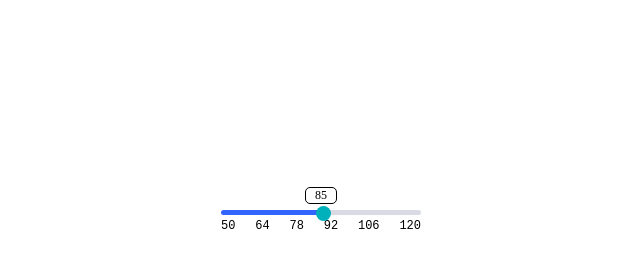
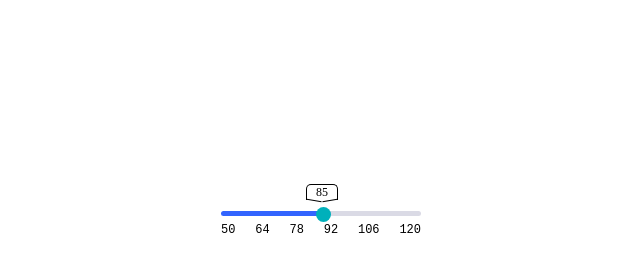
Before and after one commit to Samirox66/ngSlider, a website built with webpack: page src/index.pug in a window 1280 px wide. Shown: the full height of the page, 319-959 px from the left. Built offline with nearby package versions, Linux system fonts and the light colour scheme.

Commit message:
Added current value of slider and his moves with slider, first attempt to make vertical mode of slider

```diff
--- a/package.json
+++ b/package.json
@@ -16,6 +16,7 @@
         "@types/jquery": "^3.5.8",
         "clean-webpack-plugin": "^4.0.0",
         "css-loader": "^6.5.1",
+        "gh-pages": "^3.2.3",
         "html-webpack-plugin": "^5.5.0",
         "mini-css-extract-plugin": "^2.4.4",
         "node-sass": "^6.0.1",
--- a/src/plugin/slider.scss
+++ b/src/plugin/slider.scss
@@ -60,11 +60,14 @@
 .ng-slider__slider-wrapper {
     position: relative;
     width: 100%;
+    height: 3px;
 }
 
 .ng-slider {
     width: 100%;
     position: relative;
+    display: flex;
+    flex-direction: column;
 }
 
 .ng-slider__values {
@@ -76,7 +79,10 @@
 }
 
 .ng-slider__value {
-    margin: 0;
+    background-color: white;
+    border: none;
+    cursor: pointer;
+    padding: 0;
     font-family: 'Courier New', Courier, monospace;
     font-size: 12px;
 }
@@ -84,9 +90,32 @@
 .ng-slider__current-value {
     width: 15%;
     height: max-content;
-    margin: 0 auto;
+    margin-bottom: 5px;
     border: 1px solid black;
-    border-radius: 5px;
+    border-top-left-radius: 5px;
+    border-top-right-radius: 5px;
     font-size: 12px;
     text-align: center;
+    position: relative;
+    border-bottom: none;
+    &::before {
+        content: '';
+        position: absolute;
+        width: 50%;
+        height: 25%;
+        transform: rotate(10deg);
+        border-bottom: 1px solid black;
+        top: 11px;
+        right: 15px;
+    }
+    &::after {
+        content: '';
+        position: absolute;
+        width: 50%;
+        height: 25%;
+        transform: rotate(-10deg);
+        border-bottom: 1px solid black;
+        top: 11px;
+        left: 15px;
+    }
 }
--- a/src/plugin/slider.ts
+++ b/src/plugin/slider.ts
@@ -15,22 +15,28 @@ interface Options {
     max: number,
     step?: number,
     value?: number,
-    isValueVisible?: boolean
+    isValueVisible?: boolean,
+    isVertical?: boolean,
 }
 
 (function( $ ) {
 
-    let methods = {
+    const methods = {
         init: function(options: Options) {
             let slider = <HTMLInputElement>document.getElementById(options.id);
             let sliderTrack = document.createElement('div');
             let currentValue = document.createElement('div');
+            if (options.range) {
+
+            }
             methods.createView(slider, sliderTrack, currentValue, options);
             slider?.addEventListener('input', () => {
                 if (parseInt(slider.value) % (options.step ?? 0) !== 0) {
                     slider.value = (parseInt(slider.value) - (options.step ?? 0)).toString();
                 }
-                let percent: number = ((parseInt(slider.value) - options.min) / (options.max - options.min)) * 100;
+                const percent: number = ((parseInt(slider.value) - options.min) / (options.max - options.min)) * 100;
+                const marginLeft = percent - 15 * percent / 100;
+                currentValue.style.marginLeft = `${marginLeft}%`;
                 sliderTrack.style.background = `linear-gradient(to right, #3264fe ${percent}%, #dadae5 ${percent}%)`;
                 currentValue.textContent = slider.value;
             });
@@ -43,7 +49,10 @@ interface Options {
             sliderTrack.style.background = `linear-gradient(to right, #3264fe ${percent}%, #dadae5 ${percent}%)`;
             let values = document.createElement('div');
             if (options.isValueVisible) {
+                const percent: number = ((parseInt(slider.value) - options.min) / (options.max - options.min)) * 100
                 currentValue.classList.add('ng-slider__current-value');
+                const marginLeft = percent - 15 * percent / 100;
+                currentValue.style.marginLeft = `${marginLeft}%`;
                 let currentValueText = document.createTextNode(slider.value);
                 currentValue.appendChild(currentValueText);
             }
@@ -52,11 +61,20 @@ interface Options {
             slider?.parentElement?.prepend(sliderTrack);
             slider?.parentElement?.parentElement?.prepend(currentValue);
             for (let i = options.min; i <= options.max; i += (options.max - options.min) / 5) {
-                const value = document.createElement('p');
-                const valueText = document.createTextNode(i.toString());
-                value.appendChild(valueText);
+                const value = document.createElement('input');
+                value.value = i.toString();
+                value.setAttribute('type', 'button');
                 value.classList.add('ng-slider__value');
                 values.append(value);
+                value.addEventListener('input', () => {
+                    console.log(slider.value);
+                })
+            }
+            if (options.isVertical) {
+                //slider.parentElement?.style.transform = 'rotate(90deg)';
+                slider.style.transform = 'rotate(90deg)';
+                sliderTrack.style.transform = 'rotate(90deg)';
+                values.style.flexDirection = 'column';
             }
             slider?.parentElement?.parentElement?.append(values);
         }
```
Also changed, not shown: 1 other file.
